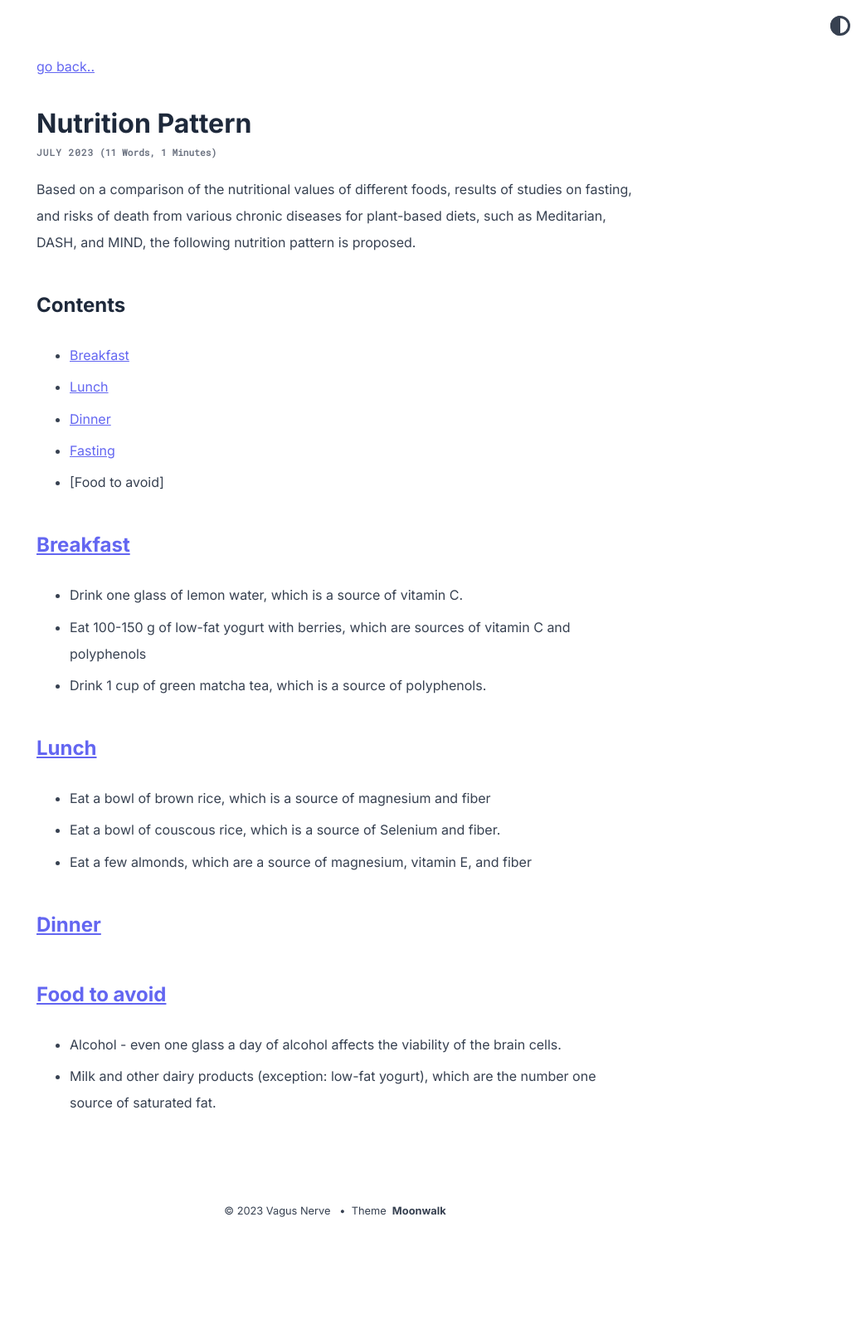
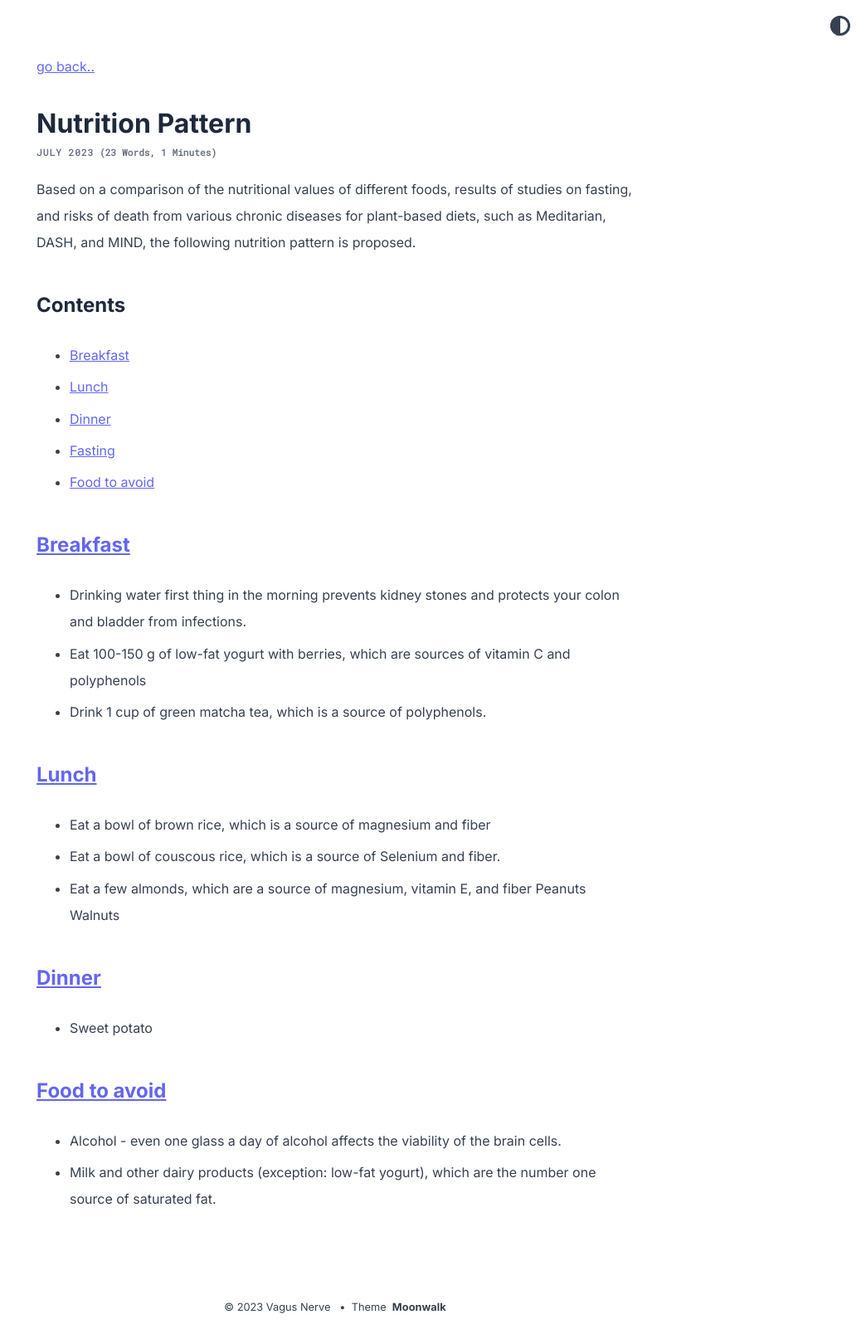
Before and after one commit to abhinavs/moonwalk, a Jekyll site: the page built from _posts/2023-07-24-nutrition-pattern.md, in a window 1280 px wide. Shown: the whole page at 83% size, without its empty margins (236-1280 px from the left). Built offline with Jekyll 4.4.1, drawn with Linux system fonts in a browser that asks for light colours; before the commit the page ends 1486 px from its top, so only the background shows below that.

Commit message:
Update 2023-07-24-nutrition-pattern.md

```diff
--- a/_posts/2023-07-24-nutrition-pattern.md
+++ b/_posts/2023-07-24-nutrition-pattern.md
@@ -9,11 +9,11 @@ Based on a comparison of the nutritional values of different foods, results of s
 - [Lunch](#lunch)
 - [Dinner](#dinner)
 - [Fasting](#fasting)
-- [Food to avoid]
+- [Food to avoid](#food-to-avoid)
 
 ## [Breakfast](breakfast)
 
--  Drink one glass of lemon water, which is a source of vitamin C.
+-  Drinking water first thing in the morning prevents kidney stones and protects your colon and bladder from infections.
 -  Eat 100-150 g of low-fat yogurt with berries, which are sources of vitamin C and polyphenols
 -  Drink 1 cup of green matcha tea, which is a source of polyphenols.
 
@@ -22,11 +22,12 @@ Based on a comparison of the nutritional values of different foods, results of s
 -  Eat a bowl of brown rice, which is a source of magnesium and fiber
 -  Eat a bowl of couscous rice, which is a source of Selenium and fiber.
 -  Eat a few almonds, which are a source of magnesium, vitamin E, and fiber
-
+Peanuts
+Walnuts
 
 ## [Dinner](#dinner)
 
-
+-  Sweet potato
 
 
 ## [Food to avoid](food-to-avoid)
```
